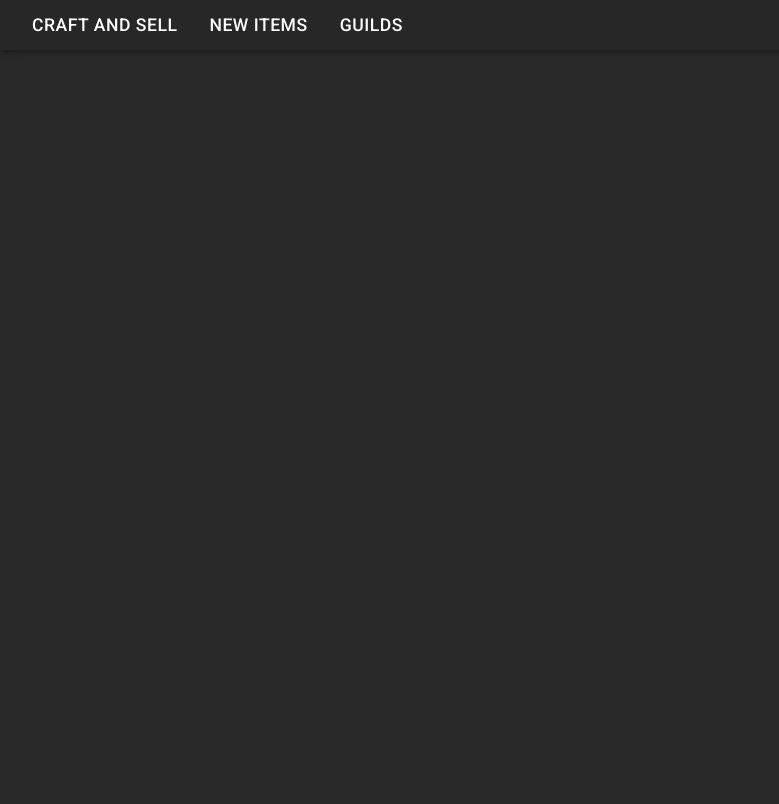
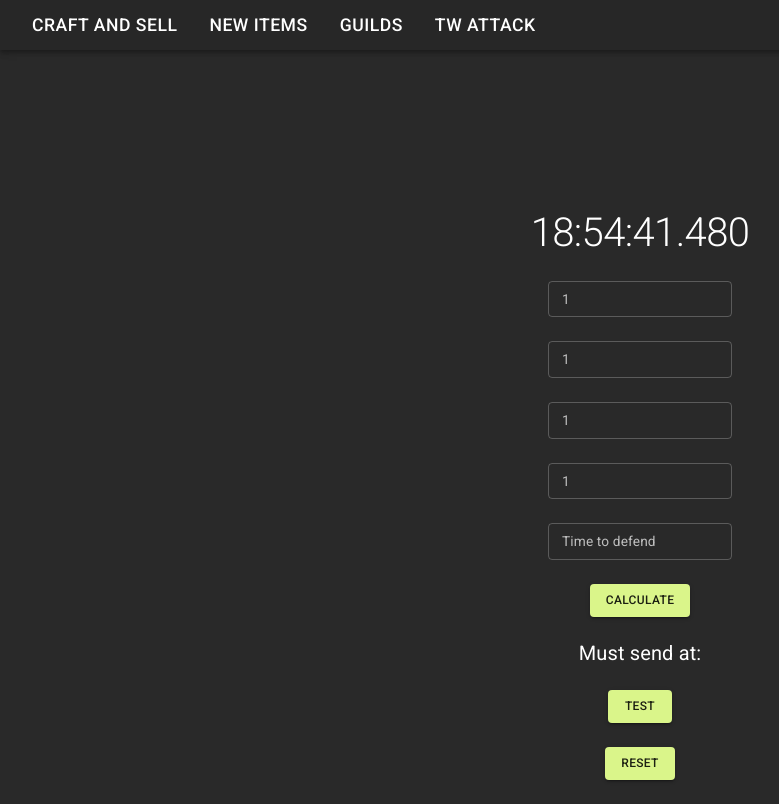
Before and after one commit to Ted2121/MarketShuffle, a React (Vite) app in the folder marketshuffle/: page /tw-attack in a window 1280 px wide. Shown: the whole page, without its empty margins (0-779 px from the left). Built offline with nearby package versions, Linux system fonts and the light colour scheme.

Commit message:
created attack interception

```diff
--- a/marketshuffle/src/App.jsx
+++ b/marketshuffle/src/App.jsx
@@ -9,6 +9,7 @@ import NewItemsPage from './new-items/NewItemsPage';
 import UpdateRecipePage from './items/UpdateRecipePage';
 import AllGuildsPage from './guilds/AllGuildsPage';
 import Guild from './guilds/Guild';
+import AttackInterceptor from './tribal-wars-tools/attack-interceptor';
 
 function App() {
   const [theme, colorMode] = useMode();
@@ -37,6 +38,7 @@ function App() {
                 <Route path='/update-recipe' element={<UpdateRecipePage />} />
                 <Route path='/guilds' element={<AllGuildsPage />} />
                 <Route path='/guild/:id' element={<Guild />} />
+                <Route path='/tw-attack' element={<AttackInterceptor />} />
               </Route>
             </Routes>
           </Box>
--- a/marketshuffle/src/data/components-text/navData.js
+++ b/marketshuffle/src/data/components-text/navData.js
@@ -14,6 +14,11 @@ const navData = [
     text: 'Guilds',
     route: '/guilds',
   },
+  {
+    id: '4',
+    text: 'TW Attack',
+    route: '/tw-attack',
+  },
   // {
   //   id: '3',
   //   text: 'Crafting Tree',
--- a/marketshuffle/src/items/ActionsPanel.jsx
+++ b/marketshuffle/src/items/ActionsPanel.jsx
@@ -6,7 +6,7 @@ import EditPositionModal from './EditPositionModal';
 import AddPositionForm from './AddPositionForm';
 import GeneralItemActions from './GeneralItemActions';
 import CraftingTree from '../crafting-tree/CraftingTree';
-import { deleteItemById, getItemByName, updateItem } from '../services/itemService';
+import { createItem, deleteItemById, getItemByName, updateItem } from '../services/itemService';
 import { createPositionForItem, deletePositionById, updatePosition } from '../services/positionsService';
 import EditItemModal from './EditItemModal';
 
@@ -89,9 +89,21 @@ function ActionsPanel({ item, handleResetPosition }) {
 
     const item = await getItemByName(itemName);
 
-    if (!item) return null;
+    let itemId;
 
-    const itemId = item?.id;
+    if (!item?.id) {
+      const id = await createItem({
+        id: "",
+        name: itemName,
+        category: "",
+        quality: "n",
+        isFavorite: false
+      })
+
+      itemId = id;
+    } else {
+      itemId = item?.id;
+    }
 
     // Step 2: Determine whether to add price to 'one', 'ten', or 'hundred'
     let one = 0, ten = 0, hundred = 0;
@@ -112,7 +124,7 @@ function ActionsPanel({ item, handleResetPosition }) {
       hundred: hundred,
       details: details,  // Using itemName as details, adjust as needed
       date: currentUnixTime,  // Ensure this is passed or available
-      quality: "b",  // Ensure this is passed or available
+      quality: bought ? "b" : "s",  // Ensure this is passed or available
     };
 
     console.log(itemPositionDto)
--- a/marketshuffle/src/services/itemService.js
+++ b/marketshuffle/src/services/itemService.js
@@ -148,7 +148,7 @@ export async function getItemByName(name) {
     if (!response.ok) {
         const errorMessage = `Failed to get item by name: ${response.status} ${response.statusText}`;
         alert(errorMessage);
-        throw new Error(errorMessage);
+        console.error(errorMessage);
     }
 
     return await response.json();
--- /dev/null
+++ b/marketshuffle/src/tribal-wars-tools/attack-interceptor.jsx
@@ -0,0 +1,195 @@
+import { Box, Button, Input, TextField, Typography } from '@mui/material'
+import React, { useEffect, useState } from 'react'
+
+export default function AttackInterceptor() {
+    const [time, setTime] = useState(new Date().toLocaleTimeString('en-US', { hour12: false }) + '.' + new Date().getMilliseconds());
+    const [attackOne, setAttackOne] = useState('');
+    const [attackTwo, setAttackTwo] = useState('');
+    const [attackThree, setAttackThree] = useState('');
+    const [attackFour, setAttackFour] = useState('');
+    const [mustDefendAt, setMustDefendAt] = useState('');
+    const [timeToDefend, setTimeToDefend] = useState('');
+    const [testResult, setTestResult] = useState('');
+    const [testSuccesful, setTestSuccessful] = useState(false);
+    const [alarmPlayed, setAlarmPlayed] = useState(false);
+    const soundAlarm = new Audio('src/assets/sound/horn.m4a');
+
+    const handleAttackOneChange = (event) => {
+        const { value } = event.target;
+        setAttackOne(value);
+    }
+
+    const handleAttackTwoChange = (event) => {
+        const { value } = event.target;
+        setAttackTwo(value);
+    }
+
+    const handleAttackThreeChange = (event) => {
+        const { value } = event.target;
+        setAttackThree(value);
+    }
+
+    const handleAttackFourChange = (event) => {
+        const { value } = event.target;
+        setAttackFour(value);
+    }
+
+    const handleTimeToDefendChange = (event) => {
+        const { value } = event.target;
+        setTimeToDefend(value);
+    }
+
+    useEffect(() => {
+        const interval = setInterval(() => {
+            const now = new Date();
+            const currentTime = now.toLocaleTimeString('en-US', { hour12: false }) + '.' + now.getMilliseconds();
+            const firstAttack = getEventTimeInMilliseconds(attackOne);
+            const timeToDefendInMs = timeStringToMilliseconds(timeToDefend);
+
+            const difference = firstAttack - (now.getTime() + timeToDefendInMs);
+
+            if (difference <= 395 && !alarmPlayed) {
+                // Play alarm sound when we're within 100 milliseconds of the attack
+                soundAlarm.play();
+                setAlarmPlayed(true); // Avoid multiple triggers
+            }
+            // Reset alarm when difference is far from the event
+            if (difference > 2000) {
+                setAlarmPlayed(false);
+            }
+
+            setTime(currentTime);
+        }, 1); // Update every millisecond
+
+        return () => clearInterval(interval); // Clean up interval on unmount
+    }, [attackOne, timeToDefend, alarmPlayed, soundAlarm]);
+
+    const reset = () => {
+        setTestResult('');
+    }
+
+    const testIntercept = () => {
+        const clickTime = Date.now();
+
+        // Get the time for the first attack event in milliseconds
+        const firstAttack = getEventTimeInMilliseconds(attackOne);
+
+        // The amount of time to defend in milliseconds
+        const timeToDefendInMs = timeStringToMilliseconds(timeToDefend);
+
+        // Calculate the difference: when the defense should finish compared to the event
+        const difference = (clickTime + timeToDefendInMs) - firstAttack;
+
+        // Set success if the difference is within 100 milliseconds
+        setTestSuccessful(difference <= 100 && difference >= -100);
+
+        // Show the result of the difference (negative if clicked before, positive after)
+        setTestResult(difference);
+    }
+
+    function timeStringToMilliseconds(timeString) {
+        const [hours, minutes] = timeString.split(':').map(Number);
+        const totalMilliseconds = (hours * 60 * 60 * 1000) + (minutes * 60 * 1000);
+        return totalMilliseconds;
+    }
+
+    const getEventTimeInMilliseconds = (timeString) => {
+        const [hours, minutes, seconds = 0, milliseconds = 0] = timeString.split(':').map(Number);
+        const now = new Date();
+        const eventDate = new Date(now.getFullYear(), now.getMonth(), now.getDate(), hours, minutes, seconds, milliseconds);
+        return eventDate.getTime();
+    };
+
+    // Calculate the time to start defending
+    const calculateTimeToSend = () => {
+        // Time in milliseconds from user input for defense
+        const timeToDefendInMs = timeStringToMilliseconds(timeToDefend);
+
+        // Attack time in milliseconds
+        const firstAttackTime = getEventTimeInMilliseconds(attackOne);
+
+        // Calculate the time difference to determine when to start defending
+        const timeDifference = firstAttackTime - timeToDefendInMs;
+
+        if (timeDifference >= 0) {
+            // Calculate and display the time to start defending
+            const defendStartTime = new Date(timeDifference);
+            setMustDefendAt(defendStartTime.toLocaleTimeString('en-US', { hour12: false }) + '.' + defendStartTime.getMilliseconds());
+        } else {
+            setMustDefendAt('Event has already passed or invalid input.');
+        }
+    };
+
+    return (
+        <Box sx={{
+            width: '100%',
+            height: '100%',
+            display: 'flex',
+            justifyContent: 'center',
+            alignItems: 'center',
+            flexDirection: 'column',
+            gap: 3,
+            marginTop: 20,
+        }}>
+            <Typography variant="h1">
+                {time}
+            </Typography>
+            <TextField
+                label="1"
+                size='small'
+                value={attackOne}
+                tabIndex="-1"
+                onChange={(event) => handleAttackOneChange(event)}
+            />
+            <TextField
+                label="1"
+                size='small'
+                value={attackTwo}
+                tabIndex="-1"
+                onChange={(event) => handleAttackTwoChange(event)}
+            />
+            <TextField
+                label="1"
+                size='small'
+                value={attackThree}
+                tabIndex="-1"
+                onChange={(event) => handleAttackThreeChange(event)}
+            />
+            <TextField
+                label="1"
+                size='small'
+                value={attackFour}
+                tabIndex="-1"
+                onChange={(event) => handleAttackFourChange(event)}
+            />
+            <TextField
+                label="Time to defend"
+                size='small'
+                value={timeToDefend}
+                tabIndex="-1"
+                onChange={(event) => handleTimeToDefendChange(event)}
+            />
+            <Button
+                variant='contained'
+                onClick={() => calculateTimeToSend()}>
+                Calculate
+            </Button>
+            <Typography variant="h4">
+                Must send at: {mustDefendAt}
+            </Typography>
+            <Button
+                variant='contained'
+                onClick={() => testIntercept()}>
+                Test
+            </Button>
+            <Button
+                variant='contained'
+                onClick={() => reset()}>
+                Reset
+            </Button>
+            <Typography variant="h4">
+                {testResult}
+            </Typography>
+        </Box>
+    )
+}
--- a/marketshuffle/src/utility/serverAddress.js
+++ b/marketshuffle/src/utility/serverAddress.js
@@ -1 +1,2 @@
-export const baseUrl = `https://localhost:7299/`;
+// export const baseUrl = `https://localhost:7299/`;
+export const baseUrl = `https://localhost:5001/`;
```
Also changed, not shown: 1 other file (tests, documents, lock files or other folders).
